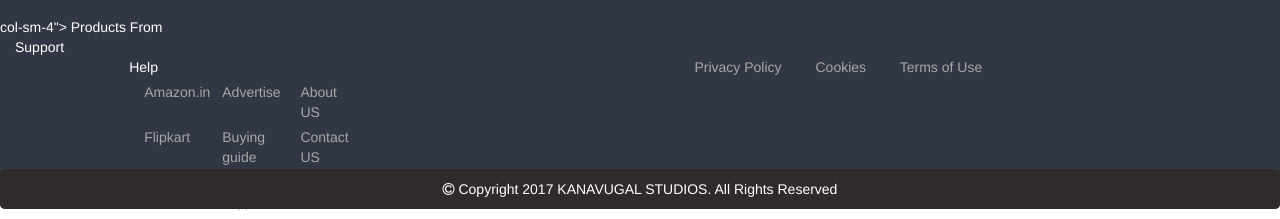
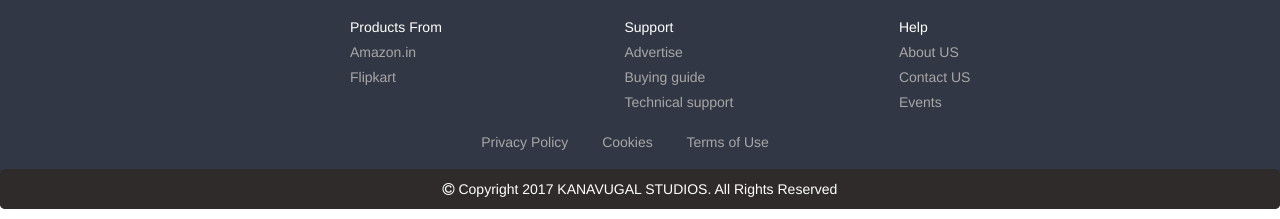
Before and after one commit to elangotechnologies/OffersPromo_Website, a plain HTML site: page index.html in a window 1280 px wide. Shown: the part 2966-3185 px from the top of the page. Drawn offline with nearby package versions, Linux system fonts and the light colour scheme.

Commit message:
correction

```diff
--- a/index.html
+++ b/index.html
@@ -427,14 +427,14 @@
             <a href="https://www.youtube.com/channel/UCx2CAokV5Qh18DmtVYDImCg" target="_blank"><i class="fa fa-youtube fa-2x"> </i></a>
         </div>
 
-		<div class="row">col-sm-4">
+        <div class="row">
+            <div class="col-sm-offset-3 col-sm-8">
+                <div class="row footer-links-header">
+                    <div class="col-sm-4">
                         Products From
                     </div>
                     <div class="col-sm-4">
                         Support
-			<div class="col-sm-offset-3 col-sm-8">
-				<div class="row footer-links-header">
-					<div class="
                     </div>
                     <div class="col-sm-4">
                         Help
```
Also changed, not shown: tv_slide1.png (deleted). Lines whose indentation alone changed are shown as unchanged.
